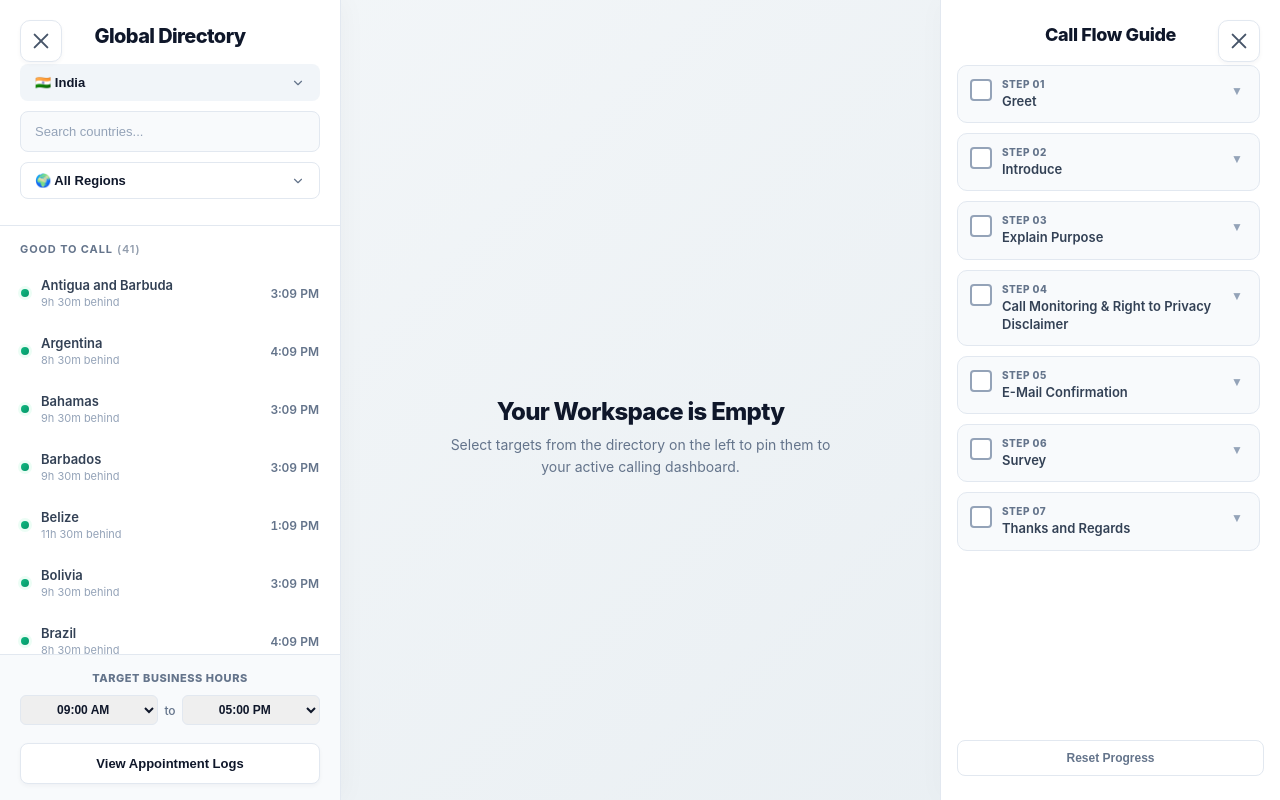
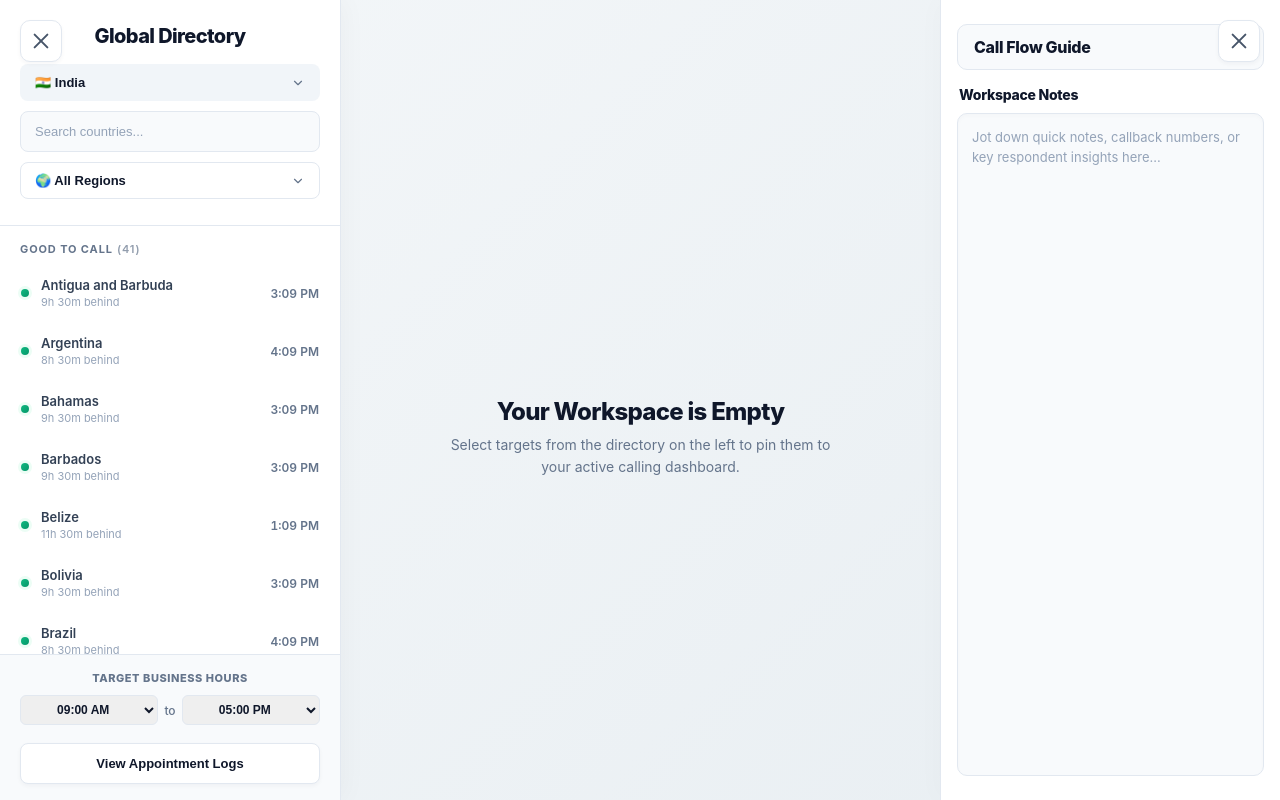
Before and after one commit to pdkokare1/IRSTool, a React (Vite) app: page / in a window 1280 px wide. Built offline with nearby package versions, Linux system fonts and the light colour scheme.

Commit message:
Update App.jsx

```diff
--- a/App.jsx
+++ b/App.jsx
@@ -30,7 +30,7 @@ const defaultScripts = {
   "Greet": "Hello, good day! May I please speak with [Respondent Name]?",
   "Introduce": "My name is [Your Name] calling on behalf of IRS Research. I hope you are having a productive week.",
   "Explain Purpose": "We are conducting a brief research study regarding global market trends and technology distributions, and your perspectives would be highly valuable.",
-  "Call Monitoring & Right to Privacy Disclaimer": "Before we begin, please note that this call may be monitored or recorded for quality and training purposes. You have right to object or opt-out at any point.",
+  "Call Monitoring & Right to Privacy Disclaimer": "Before we begin, please note that this call may be monitored or recorded for quality and training purposes. You have the right to object or opt-out at any point.",
   "E-Mail Confirmation": "Could you kindly verify or provide the best email address where we can send the study summary confirmation documents?",
   "Survey": "Great, thank you. Let's move into our first milestone item: How would you evaluate your team's operational adaptation timeline?",
   "Closing Privacy Disclaimer": "As a respondent located within the regulated zone, please note your personal records are securely managed under our localized data rights compliance policies. You can request erasure at any time.",
@@ -45,6 +45,10 @@ export default function App() {
   // State to manage the drawers visibility status
   const [isDrawerOpen, setIsDrawerOpen] = useState(true);
   const [isRightDrawerOpen, setIsRightDrawerOpen] = useState(true);
+
+  // State to manage Right sidebar flow guide collapsibility and scratchpad
+  const [isFlowGuideExpanded, setIsFlowGuideExpanded] = useState(false);
+  const [userNotes, setUserNotes] = useState(() => localStorage.getItem('userNotes_v1') || '');
 
   // State to manage workspace view mode (Tile vs List)
   const [viewMode, setViewMode] = useState('tile');
@@ -105,6 +109,7 @@ export default function App() {
   useEffect(() => localStorage.setItem('callWindowStart', callWindowStart.toString()), [callWindowStart]);
   useEffect(() => localStorage.setItem('callWindowEnd', callWindowEnd.toString()), [callWindowEnd]);
   useEffect(() => localStorage.setItem('callFlowScripts_v1', JSON.stringify(customScripts)), [customScripts]);
+  useEffect(() => localStorage.setItem('userNotes_v1', userNotes), [userNotes]);
 
   useEffect(() => {
     const interval = setInterval(() => setTicker(Date.now()), 60000);
@@ -239,6 +244,12 @@ export default function App() {
     baseSteps.push("Thanks and Regards");
     return baseSteps;
   }, [isAnyActiveCountryEU]);
+
+  // Dynamically find the active step index to apply dynamic scaling/focus classes
+  const currentStepIndex = useMemo(() => {
+    const index = callFlowSteps.findIndex(step => !completedSteps.includes(step));
+    return index === -1 ? callFlowSteps.length : index;
+  }, [callFlowSteps, completedSteps]);
 
   const toggleCountry = (countryName) => {
     if (selectedCountries.includes(countryName)) {
@@ -501,13 +512,15 @@ export default function App() {
         .list-col-1 { flex: 1.2; align-items: flex-start; }
         .list-col-2 { flex: 1.5; align-items: flex-start; }
         .list-col-3 { flex: 1; display: flex; justify-content: center; align-items: center; }
-        .list-col-4 { flex: 1.2; display: flex; align-items: center; justify-content: flex-end; gap: 16px; }
+
+        /* Overridden column rule to row format ensuring correct side-by-side alignment for the X button */
+        .list-col-4 { flex: 1.2; display: flex; flex-direction: row; align-items: center; justify-content: flex-end; gap: 16px; }
 
         .list-name { font-weight: 800; color: var(--text-main); font-size: 16px; margin: 0; letter-spacing: -0.02em; }
         .list-time { font-weight: 900; color: var(--text-main); font-size: 18px; margin: 0; font-variant-numeric: tabular-nums; }
         .list-offset { font-size: 12px; font-weight: 600; color: var(--text-muted); margin: 0; }
 
-        .btn-remove-icon { background: none; border: none; font-size: 20px; font-weight: bold; color: #94A3B8; cursor: pointer; transition: all 0.2s; display: flex; align-items: center; justify-content: center; width: 32px; height: 32px; border-radius: 8px; flex-shrink: 0; }
+        .btn-remove-icon { background: none; border: none; font-size: 20px; font-weight: bold; color: #94A3B8; cursor: pointer; transition: all 0.2s; display: flex; align-items: center; justify-content: center; width: 32px; height: 32px; border-radius: 8px; flex-shrink: 0; padding: 0; }
         .btn-remove-icon:hover { color: #EF4444; background: #FEF2F2; }
 
         .list-converter-wrap { padding: 0 20px 20px 24px; border-top: 1px solid var(--border); margin-top: -4px; background: #FFF; }
@@ -623,26 +636,41 @@ export default function App() {
         .flow-sidebar.open { transform: translateX(0); margin-right: 0; }
         .flow-sidebar.closed { transform: translateX(100%); margin-right: -340px; }
 
-        .flow-title { margin: 0 0 20px 0; font-size: 18px; font-weight: 800; color: var(--text-main); letter-spacing: -0.02em; text-align: center; justify-content: center; display: flex; }
-        .flow-scroll { flex: 1; overflow-y: auto; display: flex; flex-direction: column; gap: 10px; padding-right: 4px; }
+        .flow-title { margin: 0 0 16px 0; font-size: 16px; font-weight: 800; color: var(--text-main); letter-spacing: -0.02em; padding: 12px 16px; background: #F8FAFC; border: 1px solid var(--border); border-radius: 10px; cursor: pointer; display: flex; justify-content: space-between; align-items: center; transition: all 0.2s ease; user-select: none; }
+        .flow-title:hover { background: #F1F5F9; border-color: #CBD5E1; }
+        .flow-title .caret { font-size: 12px; color: #94A3B8; transition: transform 0.3s ease; }
+        .flow-title .caret.open { transform: rotate(180deg); }
 
-        .flow-item { display: flex; flex-direction: column; padding: 12px; background: #F8FAFC; border: 1px solid var(--border); border-radius: 10px; cursor: pointer; transition: all 0.2s ease; user-select: none; }
-        .flow-item:hover { background: #F1F5F9; border-color: #CBD5E1; }
-        .flow-item.done { background: #F0FDF4; border-color: #BBF7D0; }
+        .flow-scroll { flex: none; max-height: 50vh; overflow-y: auto; display: flex; flex-direction: column; padding-right: 4px; margin-bottom: 16px; animation: fadeIn 0.3s ease; }
+
+        .flow-item { display: flex; flex-direction: column; padding: 12px; background: #F8FAFC; border: 1px solid var(--border); border-radius: 10px; cursor: pointer; transition: all 0.4s cubic-bezier(0.4, 0, 0.2, 1); user-select: none; margin-bottom: 8px; }
+
+        /* Dynamic Focus Classes */
+        .flow-item.future { background: #F8FAFC; opacity: 0.8; }
+        .flow-item.future:hover { background: #F1F5F9; border-color: #CBD5E1; }
+
+        .flow-item.current { background: #FFFFFF; transform: scale(1.02); padding: 16px 14px; margin: 12px 0; border: 2px solid var(--color-eu); box-shadow: 0 6px 16px rgba(59, 130, 246, 0.12); opacity: 1; z-index: 2; position: relative; }
+
+        .flow-item.done { background: #F0FDF4; border-color: #BBF7D0; opacity: 0.5; padding: 8px 12px; margin: 4px 0; transform: scale(0.97); }
+        .flow-item.done:hover { opacity: 0.8; }
 
         .flow-row-top { display: flex; align-items: flex-start; gap: 10px; width: 100%; position: relative; }
 
-        .flow-checkbox { width: 18px; height: 18px; border-radius: 4px; border: 2px solid #94A3B8; display: flex; align-items: center; justify-content: center; margin-top: 1px; flex-shrink: 0; background: #FFF; transition: all 0.15s; }
+        .flow-checkbox { width: 18px; height: 18px; border-radius: 4px; border: 2px solid #94A3B8; display: flex; align-items: center; justify-content: center; margin-top: 1px; flex-shrink: 0; background: #FFF; transition: all 0.3s ease; }
+        .flow-item.current .flow-checkbox { border-color: var(--color-eu); border-width: 2px; }
         .flow-item.done .flow-checkbox { background: var(--color-good); border-color: var(--color-good); }
         .flow-checkbox::after { content: '✓'; color: #FFF; font-size: 11px; font-weight: 900; display: none; }
         .flow-item.done .flow-checkbox::after { display: block; }
 
-        .flow-text-container { display: flex; flex-direction: column; gap: 2px; flex: 1; padding-right: 24px; }
+        .flow-text-container { display: flex; flex-direction: column; gap: 2px; flex: 1; padding-right: 24px; transition: all 0.3s ease; }
 
-        .flow-num { font-size: 10px; font-weight: 800; text-transform: uppercase; color: var(--text-muted); letter-spacing: 0.05em; }
+        .flow-num { font-size: 10px; font-weight: 800; text-transform: uppercase; color: var(--text-muted); letter-spacing: 0.05em; transition: all 0.3s ease; }
+        .flow-item.current .flow-num { color: var(--color-eu); font-size: 11px; }
         .flow-item.done .flow-num { color: #15803D; opacity: 0.7; }
-        .flow-name { font-size: 13px; font-weight: 600; color: #334155; line-height: 1.4; }
-        .flow-item.done .flow-name { color: #166534; text-decoration: line-through; opacity: 0.7; }
+
+        .flow-name { font-size: 13px; font-weight: 600; color: #334155; line-height: 1.4; transition: all 0.3s ease; }
+        .flow-item.current .flow-name { font-size: 15px; font-weight: 800; color: #0F172A; }
+        .flow-item.done .flow-name { color: #166534; text-decoration: line-through; opacity: 0.7; font-size: 12px; }
 
         .flow-expand-trigger { position: absolute; right: 0; top: 2px; background: none; border: none; cursor: pointer; padding: 4px; display: flex; align-items: center; justify-content: center; color: #94A3B8; font-size: 12px; font-weight: bold; transition: transform 0.2s, color 0.2s; border-radius: 4px; }
         .flow-expand-trigger:hover { color: var(--color-eu); background: #E2E8F0; }
@@ -656,8 +684,15 @@ export default function App() {
         .btn-save-script { padding: 4px 10px; font-size: 11px; font-weight: 700; background: #EFF6FF; color: var(--color-eu); border: 1px solid rgba(59, 130, 246, 0.2); border-radius: 4px; cursor: pointer; transition: all 0.2s; }
         .btn-save-script:hover { background: var(--color-eu); color: #FFF; }
 
-        .btn-reset-flow { width: 100%; padding: 10px; background: #FFF; border: 1px solid var(--border); border-radius: 8px; color: var(--text-muted); font-size: 12px; font-weight: 700; cursor: pointer; transition: all 0.2s; margin-top: 16px; }
+        .btn-reset-flow { width: 100%; padding: 10px; background: #FFF; border: 1px solid var(--border); border-radius: 8px; color: var(--text-muted); font-size: 12px; font-weight: 700; cursor: pointer; transition: all 0.2s; margin-top: 6px; }
         .btn-reset-flow:hover { background: #F1F5F9; color: var(--text-main); border-color: #CBD5E1; }
+
+        /* Scratchpad UI */
+        .scratchpad-container { flex: 1; display: flex; flex-direction: column; min-height: 150px; }
+        .scratchpad-header { font-size: 14px; font-weight: 800; color: var(--text-main); margin: 0 0 10px 0; letter-spacing: -0.02em; padding-left: 2px; }
+        .scratchpad-textarea { flex: 1; width: 100%; border: 1px solid var(--border); border-radius: 10px; padding: 14px; font-family: inherit; font-size: 13px; color: var(--text-main); resize: none; outline: none; background: #F8FAFC; box-sizing: border-box; box-shadow: inset 0 2px 4px rgba(15, 23, 42, 0.02); transition: all 0.2s ease; line-height: 1.5; }
+        .scratchpad-textarea:focus { border-color: var(--color-eu); background: #FFF; box-shadow: 0 0 0 4px rgba(59, 130, 246, 0.1); }
+        .scratchpad-textarea::placeholder { color: #94A3B8; }
 
         .modal-overlay { position: fixed; top: 0; left: 0; right: 0; bottom: 0; background: rgba(15,23,42,0.4); display: flex; justify-content: center; align-items: center; z-index: 100; backdrop-filter: blur(4px); animation: fadeIn 0.2s ease; }
         .modal-content { background: #FFF; width: 90%; max-width: 500px; max-height: 80vh; border-radius: 20px; box-shadow: var(--shadow-hover); display: flex; flex-direction: column; overflow: hidden; animation: slideUp 0.3s ease; }
@@ -1114,19 +1149,34 @@ export default function App() {
           )}
         </div>
 
-        {/* FIXED RIGHT SIDEBAR - CALL FLOW GUIDELINES TRACKER */}
+        {/* FIXED RIGHT SIDEBAR - CALL FLOW GUIDELINES TRACKER & NOTES */}
         <div className={`flow-sidebar ${isRightDrawerOpen ? 'open' : 'closed'}`}>
-          <h2 className="flow-title">
-            Call Flow Guide
-          </h2>
+
+          <div
+            className="flow-title"
+            onClick={() => setIsFlowGuideExpanded(!isFlowGuideExpanded)}
+          >
+            <span>Call Flow Guide</span>
+            <span className={`caret ${isFlowGuideExpanded ? 'open' : ''}`}>▼</span>
+          </div>
+
+          {/* Conditional Rendering for Flow Scroll to trigger smooth layout pushes */}
+          {isFlowGuideExpanded && (
             <div className="flow-scroll">
               {callFlowSteps.map((step, index) => {
                 const isDone = completedSteps.includes(step);
+                const isCurrent = index === currentStepIndex;
+                const isFuture = index > currentStepIndex;
                 const isExpanded = expandedSteps.includes(step);
+
+                let dynamicClass = 'future';
+                if (isDone) dynamicClass = 'done';
+                else if (isCurrent) dynamicClass = 'current';
+
                 return (
                   <div
                     key={step}
-                  className={`flow-item ${isDone ? 'done' : ''}`}
+                    className={`flow-item ${dynamicClass}`}
                     onClick={() => toggleStep(step)}
                   >
                     <div className="flow-row-top">
@@ -1168,13 +1218,27 @@ export default function App() {
                   </div>
                 );
               })}
-          </div>
+
               <button
                 className="btn-reset-flow"
                 onClick={() => setCompletedSteps([])}
               >
                 Reset Progress
               </button>
+            </div>
+          )}
+
+          {/* User Custom Notes / Scratchpad Panel */}
+          <div className="scratchpad-container">
+            <h3 className="scratchpad-header">Workspace Notes</h3>
+            <textarea
+              className="scratchpad-textarea"
+              placeholder="Jot down quick notes, callback numbers, or key respondent insights here..."
+              value={userNotes}
+              onChange={(e) => setUserNotes(e.target.value)}
+            />
+          </div>
+
         </div>
 
         {/* LOG MODAL OVERLAY */}
```
Lines whose indentation alone changed are shown as unchanged.
